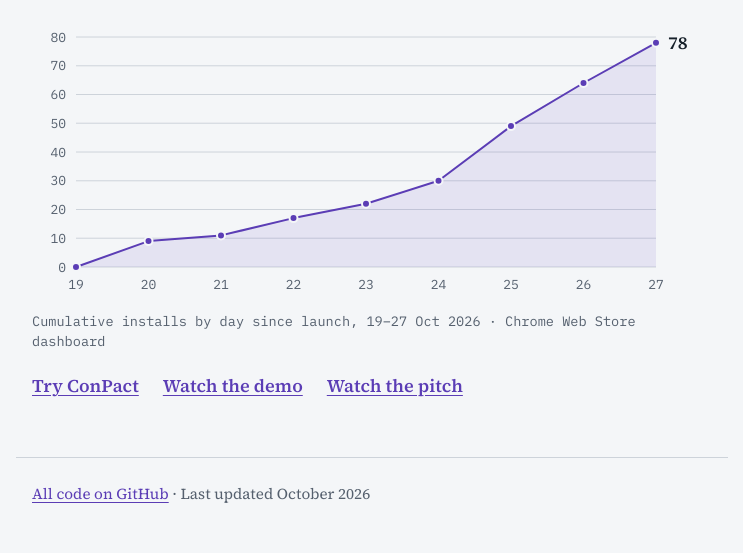
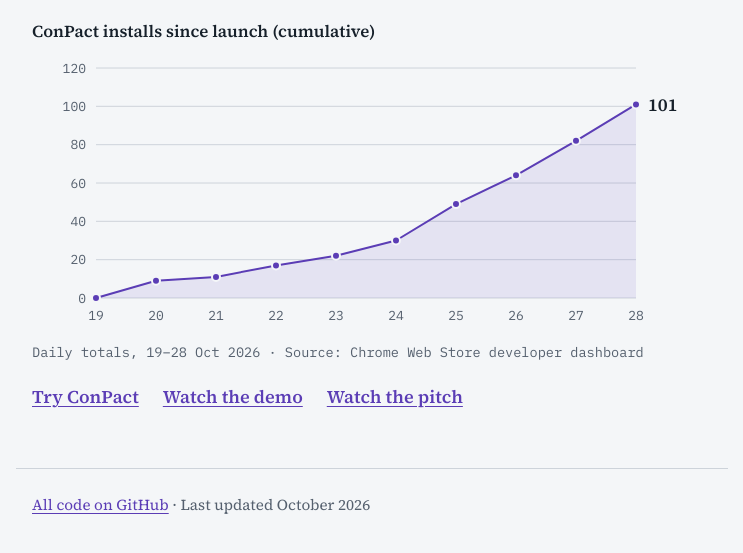
Before and after one commit to demodgm/demodgm.github.io, a plain HTML site: page index.html in a window 1280 px wide. Shown: the part 5144-5697 px from the top of the page, without its empty margins (268-1011 px from the left). Drawn offline with Linux system fonts and the light colour scheme.

Commit message:
Add files via upload

```diff
--- a/index.html
+++ b/index.html
@@ -105,51 +105,50 @@
     </a>
   </figure>
   <figure class="chart-fig">
+    <p class="chart-title" aria-hidden="true">ConPact installs since launch (cumulative)</p>
     <svg class="chart" viewBox="0 0 680 290" role="img" aria-labelledby="installs-title installs-desc">
 <title id="installs-title">ConPact cumulative installs since launch</title>
-<desc id="installs-desc">Cumulative Chrome Web Store installs by day: 0 on 19 October, 9 on 20 October, 11 on 21 October, 17 on 22 October, 22 on 23 October, 30 on 24 October, 49 on 25 October, 64 on 26 October and 78 on 27 October 2026.</desc>
-<line class="grid" x1="44" x2="624" y1="246.0" y2="246.0"/>
-<text class="tick" x="34" y="246.0" dy="0.35em" text-anchor="end">0</text>
-<line class="grid" x1="44" x2="624" y1="217.2" y2="217.2"/>
-<text class="tick" x="34" y="217.2" dy="0.35em" text-anchor="end">10</text>
-<line class="grid" x1="44" x2="624" y1="188.5" y2="188.5"/>
-<text class="tick" x="34" y="188.5" dy="0.35em" text-anchor="end">20</text>
-<line class="grid" x1="44" x2="624" y1="159.8" y2="159.8"/>
-<text class="tick" x="34" y="159.8" dy="0.35em" text-anchor="end">30</text>
-<line class="grid" x1="44" x2="624" y1="131.0" y2="131.0"/>
-<text class="tick" x="34" y="131.0" dy="0.35em" text-anchor="end">40</text>
-<line class="grid" x1="44" x2="624" y1="102.2" y2="102.2"/>
-<text class="tick" x="34" y="102.2" dy="0.35em" text-anchor="end">50</text>
-<line class="grid" x1="44" x2="624" y1="73.5" y2="73.5"/>
-<text class="tick" x="34" y="73.5" dy="0.35em" text-anchor="end">60</text>
-<line class="grid" x1="44" x2="624" y1="44.8" y2="44.8"/>
-<text class="tick" x="34" y="44.8" dy="0.35em" text-anchor="end">70</text>
-<line class="grid" x1="44" x2="624" y1="16.0" y2="16.0"/>
-<text class="tick" x="34" y="16.0" dy="0.35em" text-anchor="end">80</text>
-<text class="tick" x="44.0" y="258" dy="0.8em" text-anchor="middle">19</text>
-<text class="tick" x="116.5" y="258" dy="0.8em" text-anchor="middle">20</text>
-<text class="tick" x="189.0" y="258" dy="0.8em" text-anchor="middle">21</text>
-<text class="tick" x="261.5" y="258" dy="0.8em" text-anchor="middle">22</text>
-<text class="tick" x="334.0" y="258" dy="0.8em" text-anchor="middle">23</text>
-<text class="tick" x="406.5" y="258" dy="0.8em" text-anchor="middle">24</text>
-<text class="tick" x="479.0" y="258" dy="0.8em" text-anchor="middle">25</text>
-<text class="tick" x="551.5" y="258" dy="0.8em" text-anchor="middle">26</text>
-<text class="tick" x="624.0" y="258" dy="0.8em" text-anchor="middle">27</text>
-<path class="area" d="M44.0,246.0 L44.0,246.0 L116.5,220.1 L189.0,214.4 L261.5,197.1 L334.0,182.8 L406.5,159.8 L479.0,105.1 L551.5,62.0 L624.0,21.8 L624.0,246.0 Z"/>
-<polyline class="line" points="44.0,246.0 116.5,220.1 189.0,214.4 261.5,197.1 334.0,182.8 406.5,159.8 479.0,105.1 551.5,62.0 624.0,21.8"/>
-<g class="pt"><circle class="dot" cx="44.0" cy="246.0" r="4"/><circle class="hit" cx="44.0" cy="246.0" r="14"><title>19 Oct 2026: 0 installs</title></circle></g>
-<g class="pt"><circle class="dot" cx="116.5" cy="220.1" r="4"/><circle class="hit" cx="116.5" cy="220.1" r="14"><title>20 Oct 2026: 9 installs</title></circle></g>
-<g class="pt"><circle class="dot" cx="189.0" cy="214.4" r="4"/><circle class="hit" cx="189.0" cy="214.4" r="14"><title>21 Oct 2026: 11 installs</title></circle></g>
-<g class="pt"><circle class="dot" cx="261.5" cy="197.1" r="4"/><circle class="hit" cx="261.5" cy="197.1" r="14"><title>22 Oct 2026: 17 installs</title></circle></g>
-<g class="pt"><circle class="dot" cx="334.0" cy="182.8" r="4"/><circle class="hit" cx="334.0" cy="182.8" r="14"><title>23 Oct 2026: 22 installs</title></circle></g>
-<g class="pt"><circle class="dot" cx="406.5" cy="159.8" r="4"/><circle class="hit" cx="406.5" cy="159.8" r="14"><title>24 Oct 2026: 30 installs</title></circle></g>
-<g class="pt"><circle class="dot" cx="479.0" cy="105.1" r="4"/><circle class="hit" cx="479.0" cy="105.1" r="14"><title>25 Oct 2026: 49 installs</title></circle></g>
-<g class="pt"><circle class="dot" cx="551.5" cy="62.0" r="4"/><circle class="hit" cx="551.5" cy="62.0" r="14"><title>26 Oct 2026: 64 installs</title></circle></g>
-<g class="pt"><circle class="dot" cx="624.0" cy="21.8" r="4"/><circle class="hit" cx="624.0" cy="21.8" r="14"><title>27 Oct 2026: 78 installs</title></circle></g>
-<text class="endlabel" x="636.0" y="21.8" dy="0.35em">78</text>
+<desc id="installs-desc">Cumulative Chrome Web Store installs by day: 0 on 19 October, 9 on 20 October, 11 on 21 October, 17 on 22 October, 22 on 23 October, 30 on 24 October, 49 on 25 October, 64 on 26 October, 82 on 27 October and 101 on 28 October 2026.</desc>
+<line class="grid" x1="64" x2="604" y1="246.0" y2="246.0"/>
+<text class="tick" x="54" y="246.0" dy="0.35em" text-anchor="end">0</text>
+<line class="grid" x1="64" x2="604" y1="207.7" y2="207.7"/>
+<text class="tick" x="54" y="207.7" dy="0.35em" text-anchor="end">20</text>
+<line class="grid" x1="64" x2="604" y1="169.3" y2="169.3"/>
+<text class="tick" x="54" y="169.3" dy="0.35em" text-anchor="end">40</text>
+<line class="grid" x1="64" x2="604" y1="131.0" y2="131.0"/>
+<text class="tick" x="54" y="131.0" dy="0.35em" text-anchor="end">60</text>
+<line class="grid" x1="64" x2="604" y1="92.7" y2="92.7"/>
+<text class="tick" x="54" y="92.7" dy="0.35em" text-anchor="end">80</text>
+<line class="grid" x1="64" x2="604" y1="54.3" y2="54.3"/>
+<text class="tick" x="54" y="54.3" dy="0.35em" text-anchor="end">100</text>
+<line class="grid" x1="64" x2="604" y1="16.0" y2="16.0"/>
+<text class="tick" x="54" y="16.0" dy="0.35em" text-anchor="end">120</text>
+<text class="tick" x="64.0" y="258" dy="0.8em" text-anchor="middle">19</text>
+<text class="tick" x="124.0" y="258" dy="0.8em" text-anchor="middle">20</text>
+<text class="tick" x="184.0" y="258" dy="0.8em" text-anchor="middle">21</text>
+<text class="tick" x="244.0" y="258" dy="0.8em" text-anchor="middle">22</text>
+<text class="tick" x="304.0" y="258" dy="0.8em" text-anchor="middle">23</text>
+<text class="tick" x="364.0" y="258" dy="0.8em" text-anchor="middle">24</text>
+<text class="tick" x="424.0" y="258" dy="0.8em" text-anchor="middle">25</text>
+<text class="tick" x="484.0" y="258" dy="0.8em" text-anchor="middle">26</text>
+<text class="tick" x="544.0" y="258" dy="0.8em" text-anchor="middle">27</text>
+<text class="tick" x="604.0" y="258" dy="0.8em" text-anchor="middle">28</text>
+<path class="area" d="M64.0,246.0 L64.0,246.0 L124.0,228.8 L184.0,224.9 L244.0,213.4 L304.0,203.8 L364.0,188.5 L424.0,152.1 L484.0,123.3 L544.0,88.8 L604.0,52.4 L604.0,246.0 Z"/>
+<polyline class="line" points="64.0,246.0 124.0,228.8 184.0,224.9 244.0,213.4 304.0,203.8 364.0,188.5 424.0,152.1 484.0,123.3 544.0,88.8 604.0,52.4"/>
+<g class="pt"><circle class="dot" cx="64.0" cy="246.0" r="4"/><circle class="hit" cx="64.0" cy="246.0" r="14"><title>19 Oct 2026: 0 installs</title></circle></g>
+<g class="pt"><circle class="dot" cx="124.0" cy="228.8" r="4"/><circle class="hit" cx="124.0" cy="228.8" r="14"><title>20 Oct 2026: 9 installs</title></circle></g>
+<g class="pt"><circle class="dot" cx="184.0" cy="224.9" r="4"/><circle class="hit" cx="184.0" cy="224.9" r="14"><title>21 Oct 2026: 11 installs</title></circle></g>
+<g class="pt"><circle class="dot" cx="244.0" cy="213.4" r="4"/><circle class="hit" cx="244.0" cy="213.4" r="14"><title>22 Oct 2026: 17 installs</title></circle></g>
+<g class="pt"><circle class="dot" cx="304.0" cy="203.8" r="4"/><circle class="hit" cx="304.0" cy="203.8" r="14"><title>23 Oct 2026: 22 installs</title></circle></g>
+<g class="pt"><circle class="dot" cx="364.0" cy="188.5" r="4"/><circle class="hit" cx="364.0" cy="188.5" r="14"><title>24 Oct 2026: 30 installs</title></circle></g>
+<g class="pt"><circle class="dot" cx="424.0" cy="152.1" r="4"/><circle class="hit" cx="424.0" cy="152.1" r="14"><title>25 Oct 2026: 49 installs</title></circle></g>
+<g class="pt"><circle class="dot" cx="484.0" cy="123.3" r="4"/><circle class="hit" cx="484.0" cy="123.3" r="14"><title>26 Oct 2026: 64 installs</title></circle></g>
+<g class="pt"><circle class="dot" cx="544.0" cy="88.8" r="4"/><circle class="hit" cx="544.0" cy="88.8" r="14"><title>27 Oct 2026: 82 installs</title></circle></g>
+<g class="pt"><circle class="dot" cx="604.0" cy="52.4" r="4"/><circle class="hit" cx="604.0" cy="52.4" r="14"><title>28 Oct 2026: 101 installs</title></circle></g>
+<text class="endlabel" x="616.0" y="52.4" dy="0.35em">101</text>
 </svg>
-    <table class="sr-only"><caption>ConPact cumulative installs</caption><thead><tr><th>Date</th><th>Cumulative installs</th></tr></thead><tbody><tr><td>19 Oct 2026</td><td>0</td></tr><tr><td>20 Oct 2026</td><td>9</td></tr><tr><td>21 Oct 2026</td><td>11</td></tr><tr><td>22 Oct 2026</td><td>17</td></tr><tr><td>23 Oct 2026</td><td>22</td></tr><tr><td>24 Oct 2026</td><td>30</td></tr><tr><td>25 Oct 2026</td><td>49</td></tr><tr><td>26 Oct 2026</td><td>64</td></tr><tr><td>27 Oct 2026</td><td>78</td></tr></tbody></table>
-    <figcaption class="meta">Cumulative installs by day since launch, 19–27 Oct 2026 · Chrome Web Store dashboard</figcaption>
+    <table class="sr-only"><caption>ConPact cumulative installs</caption><thead><tr><th>Date</th><th>Cumulative installs</th></tr></thead><tbody><tr><td>19 Oct 2026</td><td>0</td></tr><tr><td>20 Oct 2026</td><td>9</td></tr><tr><td>21 Oct 2026</td><td>11</td></tr><tr><td>22 Oct 2026</td><td>17</td></tr><tr><td>23 Oct 2026</td><td>22</td></tr><tr><td>24 Oct 2026</td><td>30</td></tr><tr><td>25 Oct 2026</td><td>49</td></tr><tr><td>26 Oct 2026</td><td>64</td></tr><tr><td>27 Oct 2026</td><td>82</td></tr><tr><td>28 Oct 2026</td><td>101</td></tr></tbody></table>
+    <figcaption class="meta">Daily totals, 19–28 Oct 2026 · Source: Chrome Web Store developer dashboard</figcaption>
   </figure>
   <p class="links"><a href="https://chromewebstore.google.com/detail/conpact/okkkichfecnhkbchgajlmaphgfeahghl">Try ConPact</a> <a href="https://www.youtube.com/watch?v=M5Gy_iQI0mw">Watch the demo</a> <a href="https://www.youtube.com/watch?v=zRWiBQotd7Y">Watch the pitch</a></p>
 </section>
--- a/styles.css
+++ b/styles.css
@@ -197,4 +197,5 @@
   .chart .endlabel { font-size: 32px; }
   .chart .dot { r: 6; }
 }
+.chart-title { font-weight: 600; font-size: 1.05rem; line-height: 1.3; margin: 0 0 0.6rem; }
 .sr-only { position: absolute; width: 1px; height: 1px; padding: 0; margin: -1px; overflow: hidden; clip: rect(0 0 0 0); white-space: nowrap; border: 0; }
```
